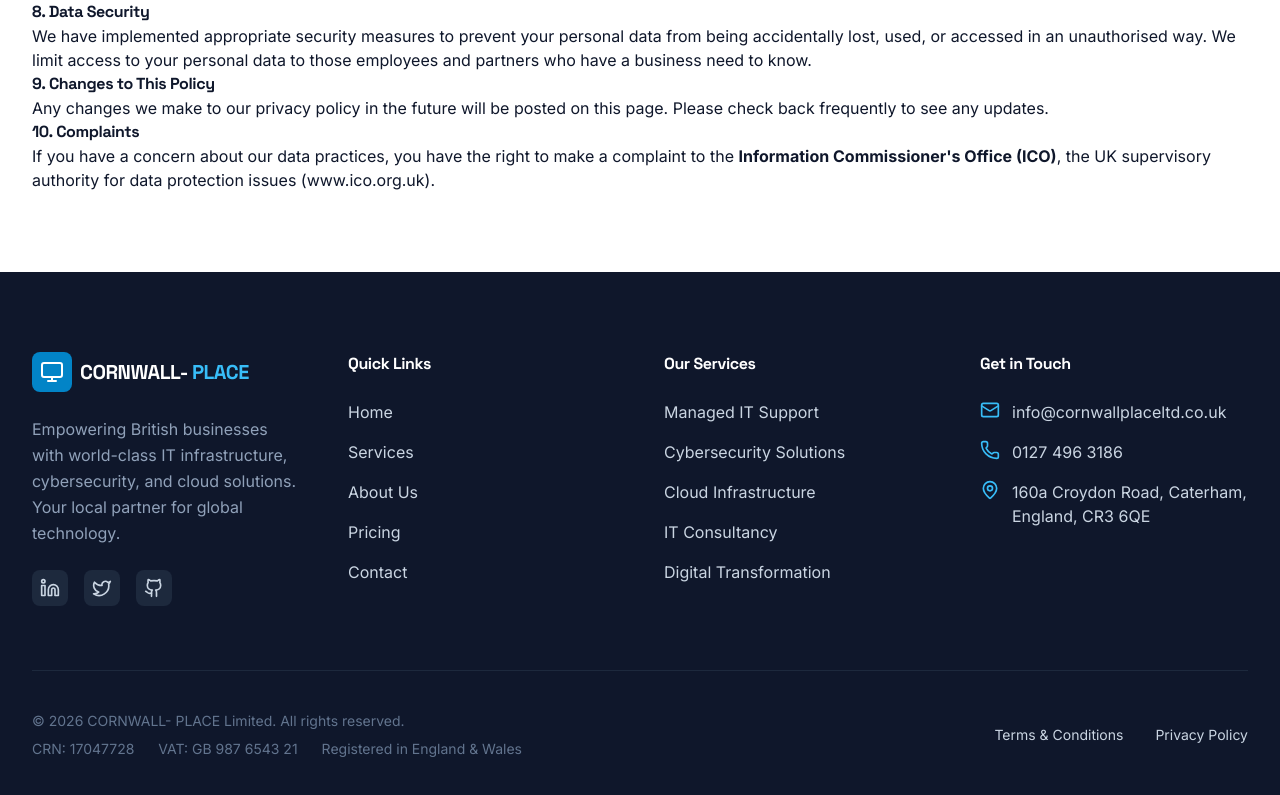
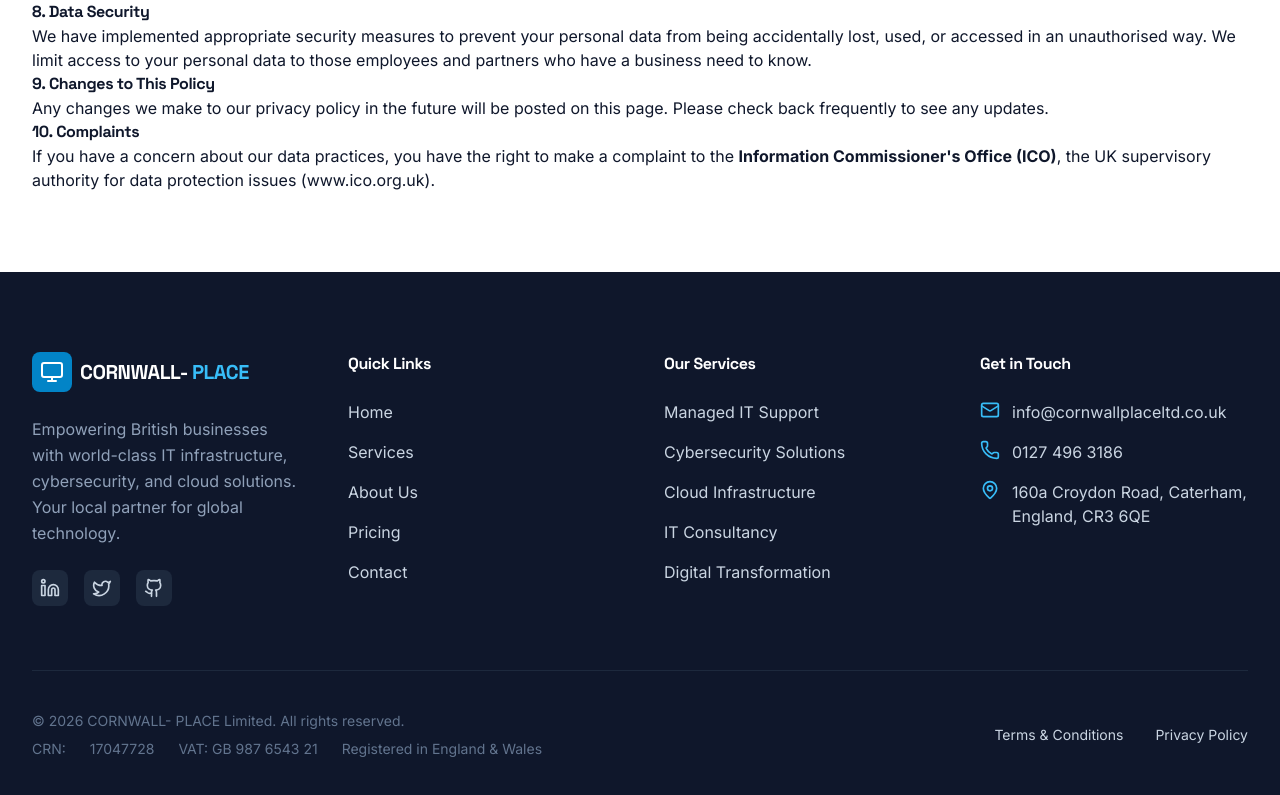
Before and after one commit to consultancy-outfit/100IT-SALESITES-001, a React (Vite) app: page /privacy in a window 1280 px wide. Shown: the part 1088-1883 px from the top of the page. Built offline with nearby package versions, Linux system fonts and the light colour scheme.

Commit message:
Update Footer.tsx

```diff
--- a/src/components/Footer.tsx
+++ b/src/components/Footer.tsx
@@ -90,7 +90,8 @@ export default function Footer() {
             <div className="text-sm text-slate-500 space-y-2">
               <p>© {new Date().getFullYear()} {COMPANY_DETAILS.name} Limited. All rights reserved.</p>
               <div className="flex flex-wrap gap-x-6 gap-y-2">
-                <span>CRN: 17047728</span>
+                <span>CRN:</span>
+                <p>17047728</p>
                 <span>VAT: GB 987 6543 21</span>
                 <span>Registered in England & Wales</span>
               </div>
```
